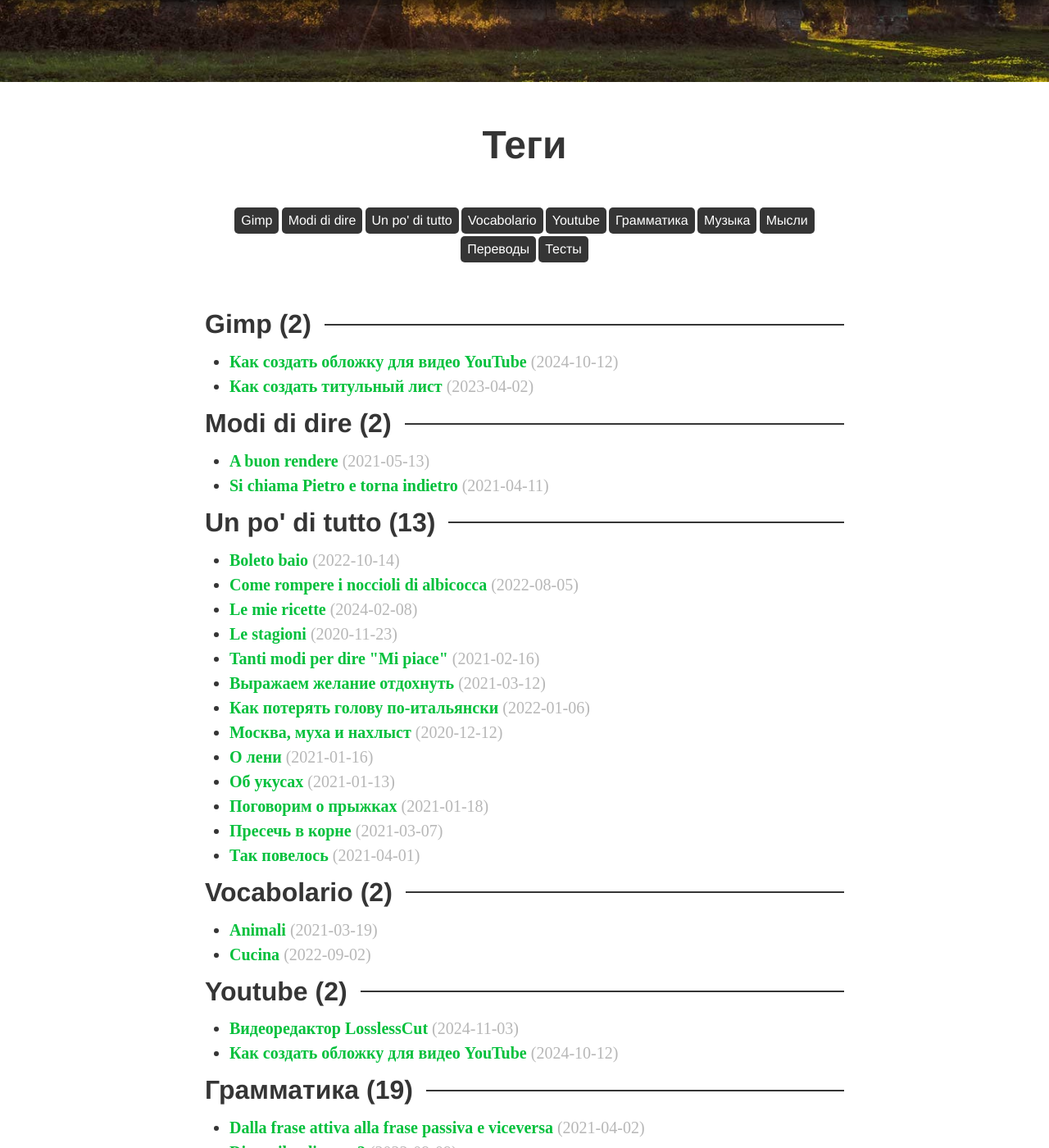
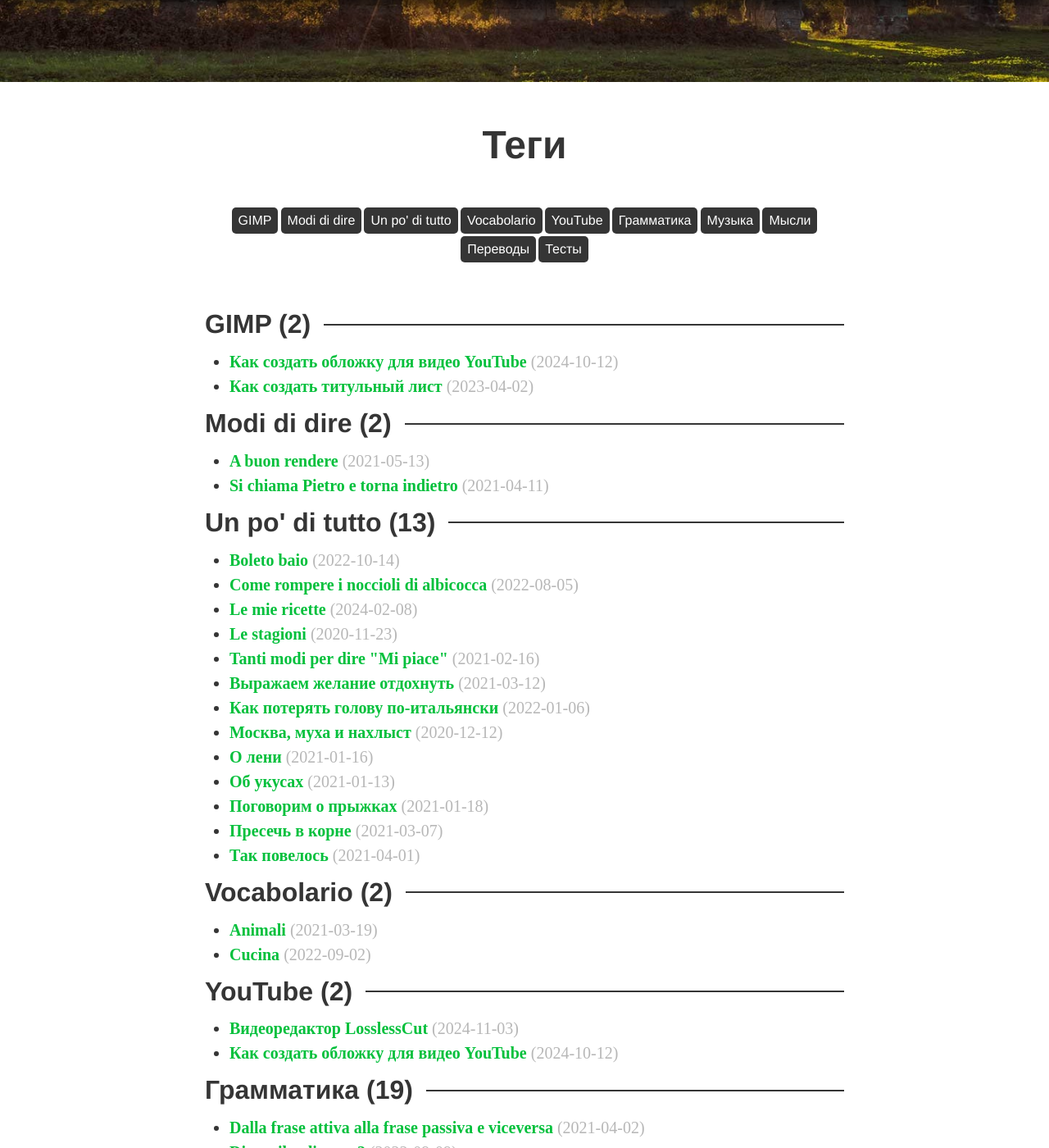
Before and after one commit to postolny/postolny.github.io, a Jekyll site: the page built from _pages/tags.html, in a window 1280 px wide and 1400 px high, scrolled down 298 px. Shown: the whole window at 82% size. Built offline with Jekyll 4.4.1, drawn with Linux system fonts in a browser that asks for light colours.

Commit message:
Add files via upload

```diff
--- a/_pages/tags.html
+++ b/_pages/tags.html
@@ -13,7 +13,7 @@ permalink: /tags/
     {% for tag in tags %}
     <span class="site-tag">
       <a href="#{{ tag | first | slugify }}">
-        {{ tag[0] | replace:'-', ' ' | capitalize }}
+        {{ tag[0] | replace:'-', ' ' }}
       </a>
     </span>
     {% endfor %}
@@ -22,7 +22,9 @@ permalink: /tags/
     {% assign sorted_tags = site.tags | sort %}
     {% for tag in sorted_tags %}
     {% assign sorted_posts = tag[1] | sort: 'title' %}
-    <h3 class="tags-list-title" id="{{tag[0] | downcase | slugify }}">{{tag[0] | replace:'-', ' ' | capitalize }} ({{ tag | last | size }})</h3>
+    <h3 class="tags-list-title" id="{{ tag[0] | downcase | slugify }}">
+      {{ tag[0] | replace:'-', ' ' }} ({{ tag | last | size }})
+    </h3>
     <ul class="tags-list">
       {% for post in sorted_posts %}
       <li><a href="{{ site.url }}{{ site.baseurl }}{{  post.url }}">{{ post.title }}</a>
```
